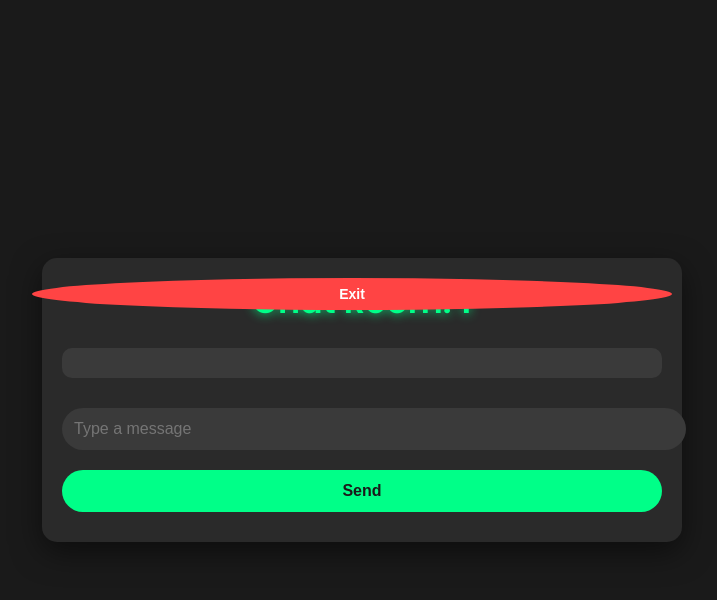
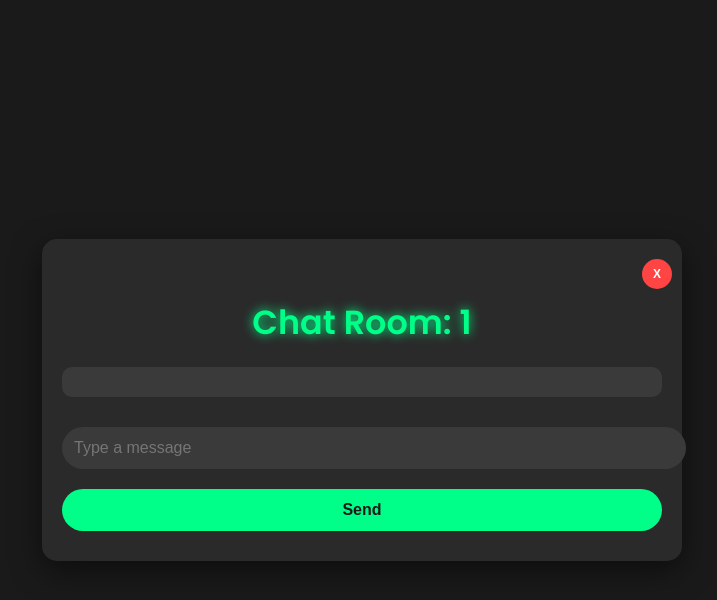
Before and after one commit to philsmcc/ssmchat, a PHP site: page /index.php in a window 1280 px wide. Shown: the top 600 px of the page, without its empty margins (278-995 px from the left). Run offline with PHP 8.4, Linux system fonts and the light colour scheme; the visitor is signed in with stand-in values (Sample User, id 1); data that the repository does not hold is empty.

Commit message:
Add files via upload

```diff
--- a/index.php
+++ b/index.php
@@ -58,7 +58,8 @@ if (isset($_GET['venue']) && isset($_SESSION['venue']) && $_SESSION['venue'] !==
             color: #00ff88;
             text-shadow: 0 0 10px #00ff88;
             animation: pulse 2s infinite;
-            margin-top: 0;
+            margin-top: 40px;
+            margin-bottom: 20px;
         }
         .qr-code {
             display: block;
@@ -137,11 +138,17 @@ if (isset($_GET['venue']) && isset($_SESSION['venue']) && $_SESSION['venue'] !==
             right: 10px;
             background: #ff4444;
             color: #fff;
-            padding: 8px 12px;
+            padding: 6px 10px;
             border-radius: 50%;
-            font-size: 14px;
+            font-size: 12px;
             cursor: pointer;
             transition: transform 0.3s;
+            width: 30px;
+            height: 30px;
+            display: flex;
+            align-items: center;
+            justify-content: center;
+            z-index: 10;
         }
         .exit-button:hover {
             transform: scale(1.1);
@@ -179,15 +186,15 @@ if (isset($_GET['venue']) && isset($_SESSION['venue']) && $_SESSION['venue'] !==
                 echo "<button type='submit'>Join Chat</button>";
                 echo "</form>";
             } else {
-                echo "<h1>Welcome to Fun Chat!</h1>";
-                echo "<p>Scan the QR code to join the chat room!</p>";
-                echo "<img src='https://api.qrserver.com/v1/create-qr-code/?size=150x150&data=http://52.34.246.115/ssmchat/index.php?venue=room1' class='qr-code' alt='Room 1 QR'>";
+                echo "<h1>Welcome to Kelly's Pub!</h1>";
+                echo "<p>Scan the QR code to joing a vanashing chat session</p>";
+                echo "<img src='https://api.qrserver.com/v1/create-qr-code/?size=600x600&data=http://52.34.246.115/ssmchat/index.php?venue=room1' class='qr-code' alt='Room 1 QR'>";
             }
         } else {
+            echo "<form method='POST' action='exit.php'>";
+            echo "<button type='submit' class='exit-button'>X</button>";
+            echo "</form>";
             echo "<h1>Chat Room: " . htmlspecialchars($_SESSION['venue']) . "</h1>";
-            echo "<form method='POST' action='exit.php'>";
-            echo "<button type='submit' class='exit-button'>Exit</button>";
-            echo "</form>";
             echo "<div id='chatBox'></div>";
             echo "<form id='messageForm'>";
             echo "<input type='text' id='message' placeholder='Type a message' required>";
```
